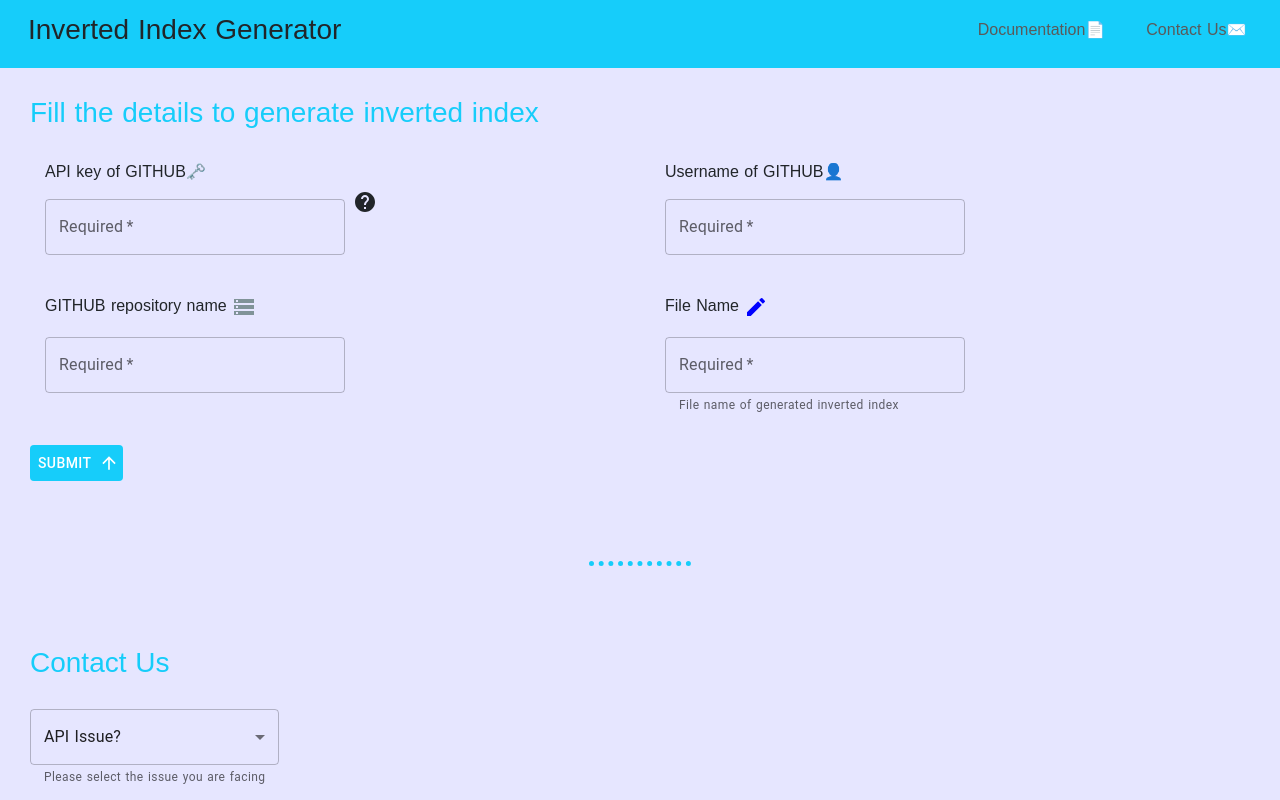
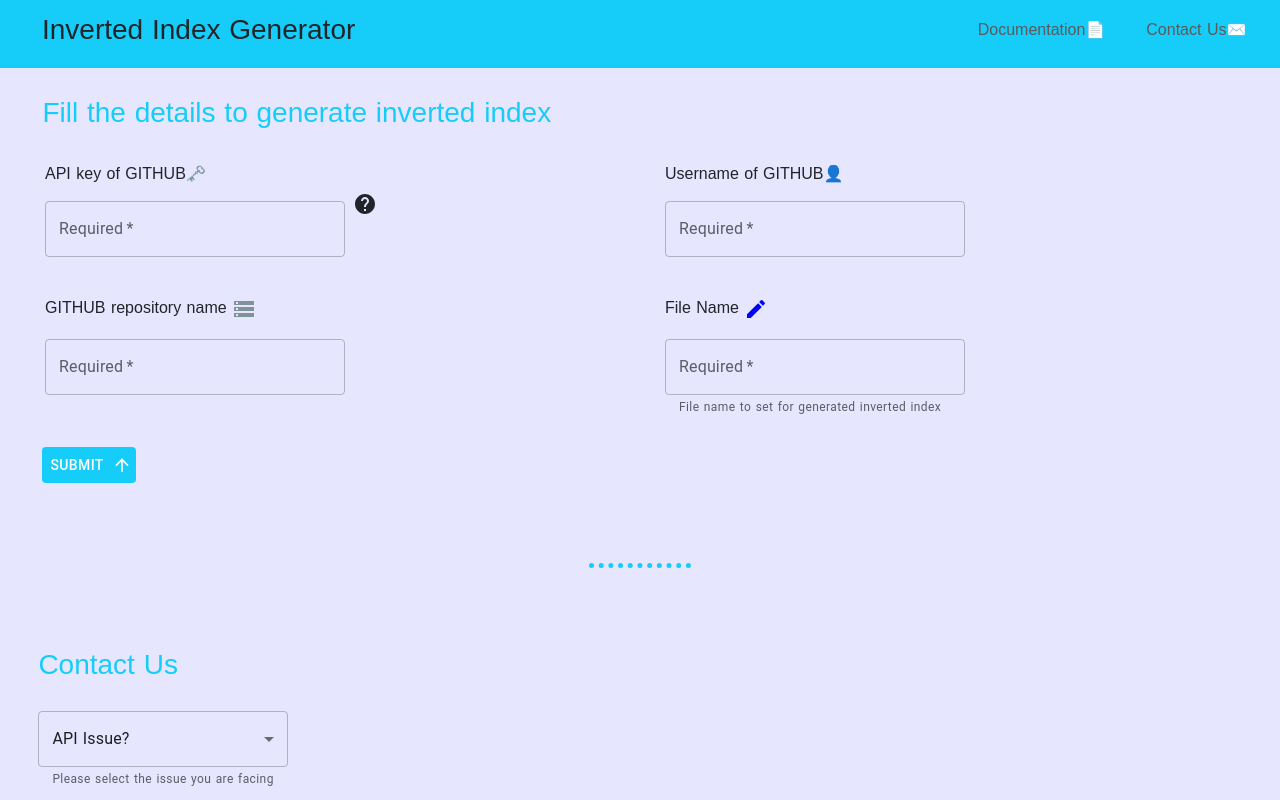
Before and after one commit to HerokuNivas/Project1-Fronted, a React (Create React App) app: page / in a window 1280 px wide. Shown: the top 800 px of the page. Built offline with nearby package versions, Linux system fonts and the light colour scheme.

Commit message:
Made changes

```diff
--- /dev/null
+++ b/src/Errorandsuccess/error.tsx
@@ -0,0 +1,12 @@
+import * as React from 'react';
+import Alert from '@mui/material/Alert';
+import AlertTitle from '@mui/material/AlertTitle';
+import Stack from '@mui/material/Stack';
+
+export default function ErrorAlert() {
+  return (
+    <Stack sx={{ width: '40%' }} style={{marginTop: "10px"}} spacing={2}>
+      <Alert severity="error">This field is required</Alert>
+    </Stack>
+  );
+}
--- a/src/components/Navbar.jsx
+++ b/src/components/Navbar.jsx
@@ -6,7 +6,7 @@ import ExpandMoreIcon from '@mui/icons-material/ExpandMore';
 function Navbar(props) {
   return (
     <nav class="navbar navbar-expand-lg navBar">
-  <span class="navbar-brand" href="#"><h3 style={{marginLeft: 12}}>Inverted Index Generator</h3></span>
+  <span class="navbar-brand" href="#"><h3 style={{marginLeft: 26}}>Inverted Index Generator</h3></span>
   <div className="buttonSet">
   <button class="navbar-toggler" type="button" data-toggle="collapse" data-target="#navbarSupportedContent" aria-controls="navbarSupportedContent" aria-expanded="false" aria-label="Toggle navigation">
     <ExpandMoreIcon style={{color: "black"}} className="expandNavbar" fontSize="medium"/>
--- a/src/components/mainComponent.jsx
+++ b/src/components/mainComponent.jsx
@@ -8,8 +8,7 @@ import StorageIcon from "@mui/icons-material/Storage";
 import CreateIcon from "@mui/icons-material/Create";
 import { Button } from "@mui/material";
 import ArrowUpwardIcon from "@mui/icons-material/ArrowUpward";
-import Alert from "@mui/material/Alert";
-import AlertTitle from "@mui/material/AlertTitle";
+import ErrorAlert from "../Errorandsuccess/error.tsx"
 
 function MainComponent() {
   const [popup1, setpopup1] = useState(false);
@@ -17,6 +16,10 @@ function MainComponent() {
   const [userName, setUserName] = useState("");
   const [repoName, setrepoName] = useState("");
   const [fileName, setfileName] = useState("");
+  const [apiError, setapiError] = useState(false);
+  const [userError, setuserError] = useState(false);
+  const [repoError, setrepoError] = useState(false);
+  const [fileError, setfileError] = useState(false);
 
   function submitFun() {
     if (
@@ -25,12 +28,14 @@ function MainComponent() {
       repoName === "" ||
       fileName === ""
     ) {
-      return (
-        <Alert severity="error">
-          <AlertTitle>Error</AlertTitle>
-          This is an error alert — <strong>check it out!</strong>
-        </Alert>
-      );
+      if(apiKey === "")
+        setapiError(true);
+      if(userName === "")
+        setuserError(true);
+      if(repoName === "")
+        setrepoError(true);
+      if(fileName === "")
+        setfileError(true);
     }
   }
 
@@ -47,7 +52,10 @@ function MainComponent() {
           id="outlined-required"
           label="Required"
           style={{ width: 300, marginTop: 10 }}
-          onChange={(e) => setapiKey(e.target.value)}
+          onChange={(e) => {
+          setapiError(false);
+          setapiKey(e.target.value)
+          }}
         />
         <div className="helpIcon">
           <HelpIcon
@@ -57,6 +65,7 @@ function MainComponent() {
           />
         </div>
         {popup1 && <PopUp1 close={setpopup1} />}
+        {apiError && <ErrorAlert/>}
       </div>
       <div className="mainComponentUserName col-lg-6 col-md-12 col-sm-12">
         <h6>Username of GITHUB👤</h6>
@@ -66,8 +75,11 @@ function MainComponent() {
           id="outlined-required"
           label="Required"
           style={{ width: 300, marginTop: 10 }}
-          onChange={(e) => setUserName(e.target.value)}
+          onChange={(e) => {
+          setuserError(false);
+          setUserName(e.target.value)}}
         />
+        {userError && <ErrorAlert/>}
       </div>
 
       <div
@@ -83,8 +95,11 @@ function MainComponent() {
           id="outlined-required"
           label="Required"
           style={{ width: 300, marginTop: 10 }}
-          onChange={(e) => setrepoName(e.target.value)}
+          onChange={(e) => {
+          setrepoError(false)
+          setrepoName(e.target.value)}}
         />
+        {repoError && <ErrorAlert/>}
       </div>
 
       <div className="mainComponentFileName col-lg-6 col-md-12 col-sm-12">
@@ -93,18 +108,22 @@ function MainComponent() {
         </h6>
         <TextField
           required
-          className="gitRepoName"
+          className="gitFileName"
           id="outlined-required"
           label="Required"
           style={{ width: 300, marginTop: 10 }}
-          onChange={(e) => setfileName(e.target.value)}
-          helperText="File name of generated inverted index"
+          onChange={(e) => {
+          setfileError(false);
+          setfileName(e.target.value)}
+          }
+          helperText={fileError?"":"File name to set for generated inverted index"}
         />
+        {fileError && <ErrorAlert/>}
       </div>
 
       <div className="mainComponentSubmitButton">
         <Button
-          style={{ backgroundColor: "#16cdfa", marginTop: "1.8rem" }}
+          style={{ backgroundColor: "#16cdfa", marginTop: "1.8rem", marginLeft: "1%" }}
           type="submit"
           endIcon=<ArrowUpwardIcon style={{ color: "white" }} />
           onClick={submitFun}
--- a/src/css/contact.css
+++ b/src/css/contact.css
@@ -1,5 +1,5 @@
 .contactPage{
-    margin-left: 30px;
+    margin-left: 3%;
 }
 
 
--- a/src/css/mainComponent.css
+++ b/src/css/mainComponent.css
@@ -11,22 +11,23 @@
 h3.detailHeading{
     color: #16cdfa;
     margin-bottom: 2rem;
+    margin-left: 1%;
 }
 
 .mainComponentAPIKey{
-    display: inline-block;
+    display: inline-table;
 }
 
 .mainComponentUserName{
-    display: inline-block;
+    display: inline-table;
 }
 
 .mainComponentRepoName{
-    display: inline-block;
+    display: inline-table;
 }
 
 .mainComponentFileName{
-    display: inline-block;
+    display: inline-table;
 }
 
 @media screen and (max-width: 992px){
```
